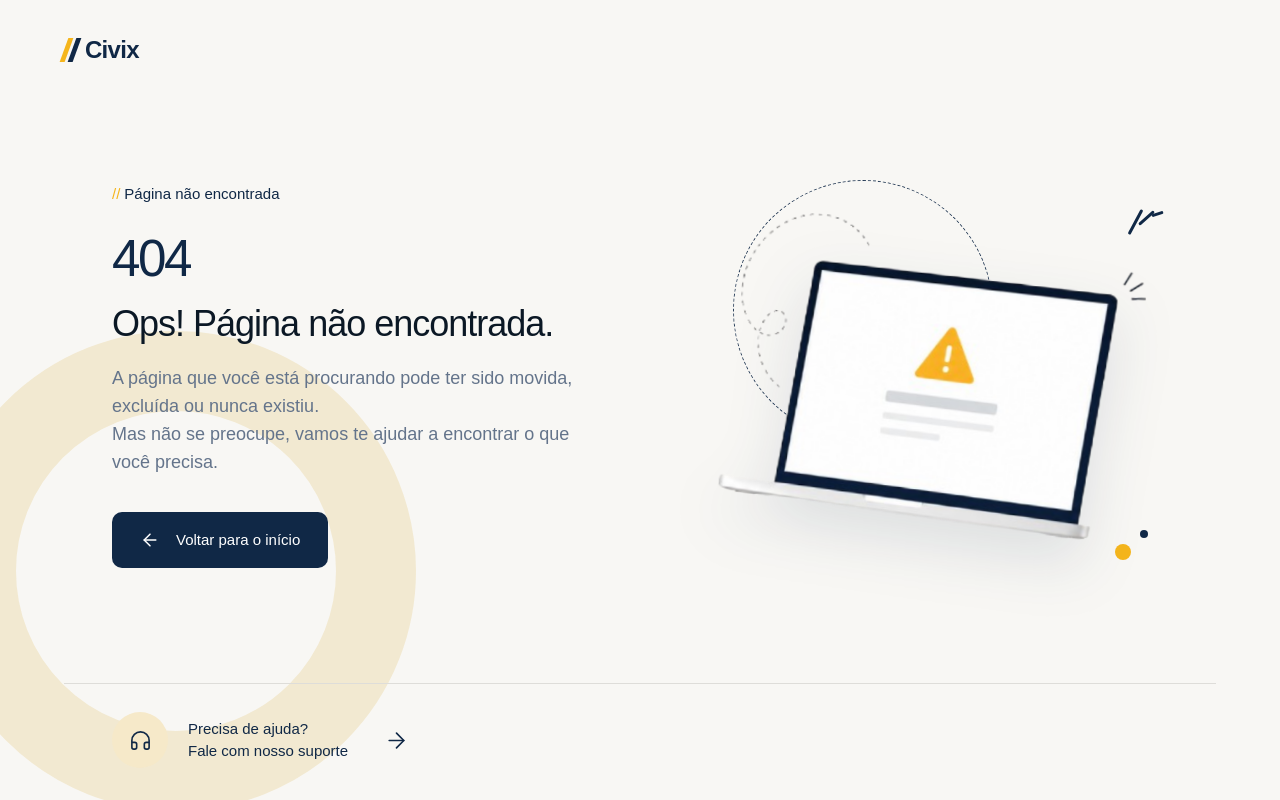
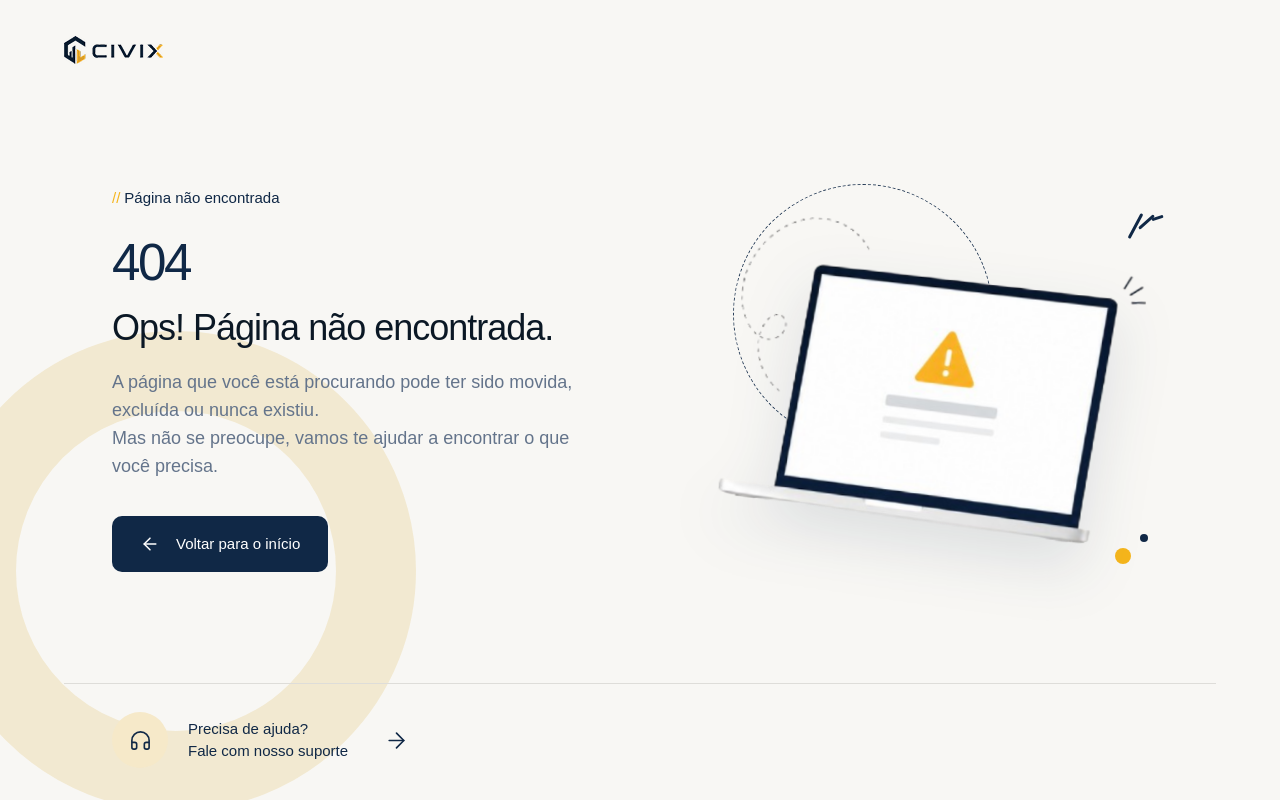
Before and after one commit to rafaelsbezerra/Civix, a React (Vite) app in the folder frontend/: page /login/empresa in a window 1280 px wide. Built offline with nearby package versions, Linux system fonts and the light colour scheme; no server answers.

Commit message:
fix: update civix logo on 404 page

```diff
--- a/frontend/src/pages/PageError.tsx
+++ b/frontend/src/pages/PageError.tsx
@@ -1,5 +1,6 @@
 import { ArrowLeft, ArrowRight, Headphones } from "lucide-react";
 import laptop404 from "../assets/civix/404_page.png";
+import logoCivix from '@/assets/civix/logo-civix.png'
 
 export default function NotFound() {
   return (
@@ -7,13 +8,19 @@ export default function NotFound() {
       <div className="relative mx-auto flex min-h-screen w-full max-w-[1600px] flex-col px-8 py-8 sm:px-12 lg:px-16">
 
         <header className="flex items-center">
-          <div className="flex items-center gap-2 text-[24px] font-semibold tracking-[-0.03em]">
-            <div className="flex items-center gap-[3px]">
-              <span className="block h-6 w-[5px] -skew-x-[20deg] bg-[#f5b51b]" />
-              <span className="block h-6 w-[5px] -skew-x-[20deg] bg-[#102846]" />
-            </div>
-            <span>Civix</span>
-          </div>
+          <a
+            aria-label="Civix — início"
+            className="inline-flex min-h-11 min-w-11 shrink-0 items-center rounded-sm lg:-translate-y-[5px]"
+            href="/"
+          >
+            <img
+              alt="Civix"
+              className="h-8 w-[99px] object-contain"
+              height="32"
+              src={logoCivix}
+              width="99"
+            />
+          </a>
         </header>
 
         <section className="relative flex flex-1 items-center">
```
